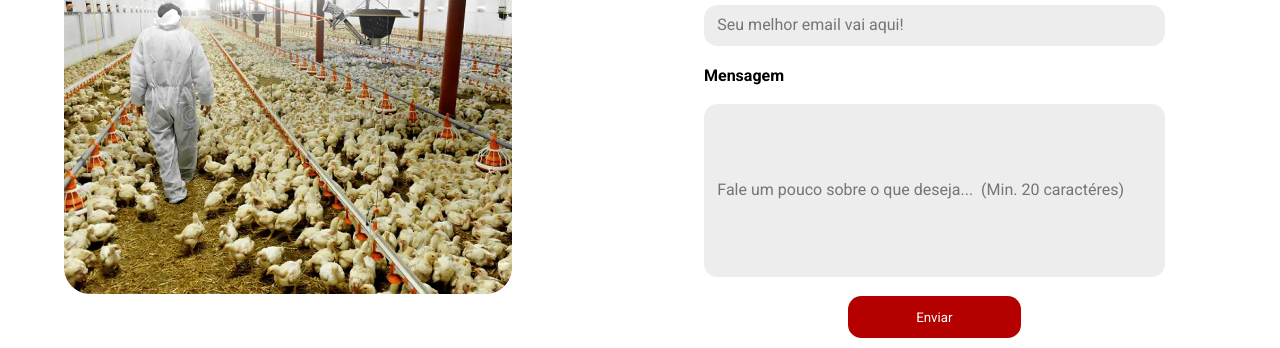
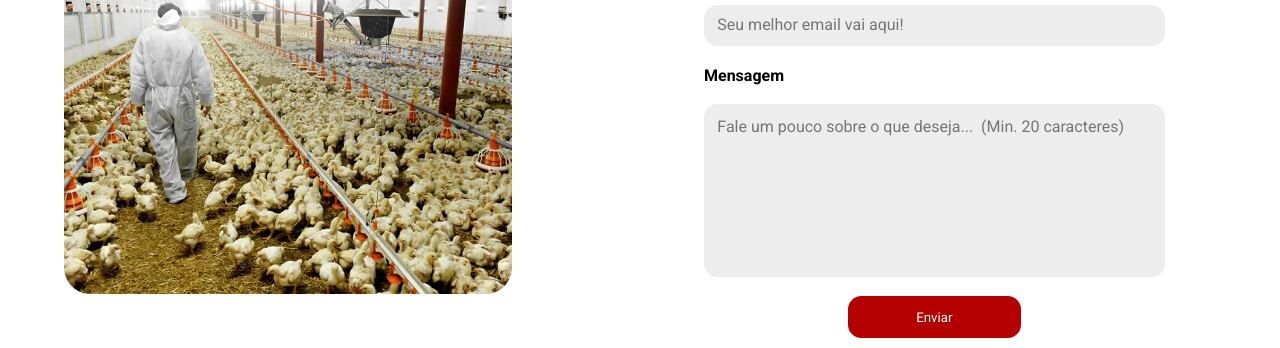
Before and after one commit to Avi-Safe/Grupo, a plain HTML site: page Site Institucional/index.html in a window 1280 px wide. Shown: the part 3175-3523 px from the top of the page. Drawn offline with Linux system fonts and the light colour scheme.

Commit message:
Placeholder do campo mensagem ajustado para começar na parte de cima

```diff
--- a/Site Institucional/index.html
+++ b/Site Institucional/index.html
@@ -130,7 +130,7 @@
                         <b class="email">Email</b>
                         <input type="text" id="input_email" placeholder="Seu melhor email vai aqui!">
                         <b>Mensagem</b>
-                        <input type="text" id="input_mensagem" placeholder="Fale um pouco sobre o que deseja...  (Min. 20 caractéres)">
+                        <textarea id="input_mensagem" placeholder="Fale um pouco sobre o que deseja...  (Min. 20 caracteres)"></textarea>
                         <button class="enviar" onclick="enviar()">Enviar</button>
                     </div>
                 </div>
--- a/Site Institucional/style/style.css
+++ b/Site Institucional/style/style.css
@@ -479,3 +479,9 @@ a{
     align-items: center;
     margin-bottom: 1em;
 }
+
+textarea {
+  vertical-align: top;
+  padding-top: 10px;
+  resize: none;
+}
```
